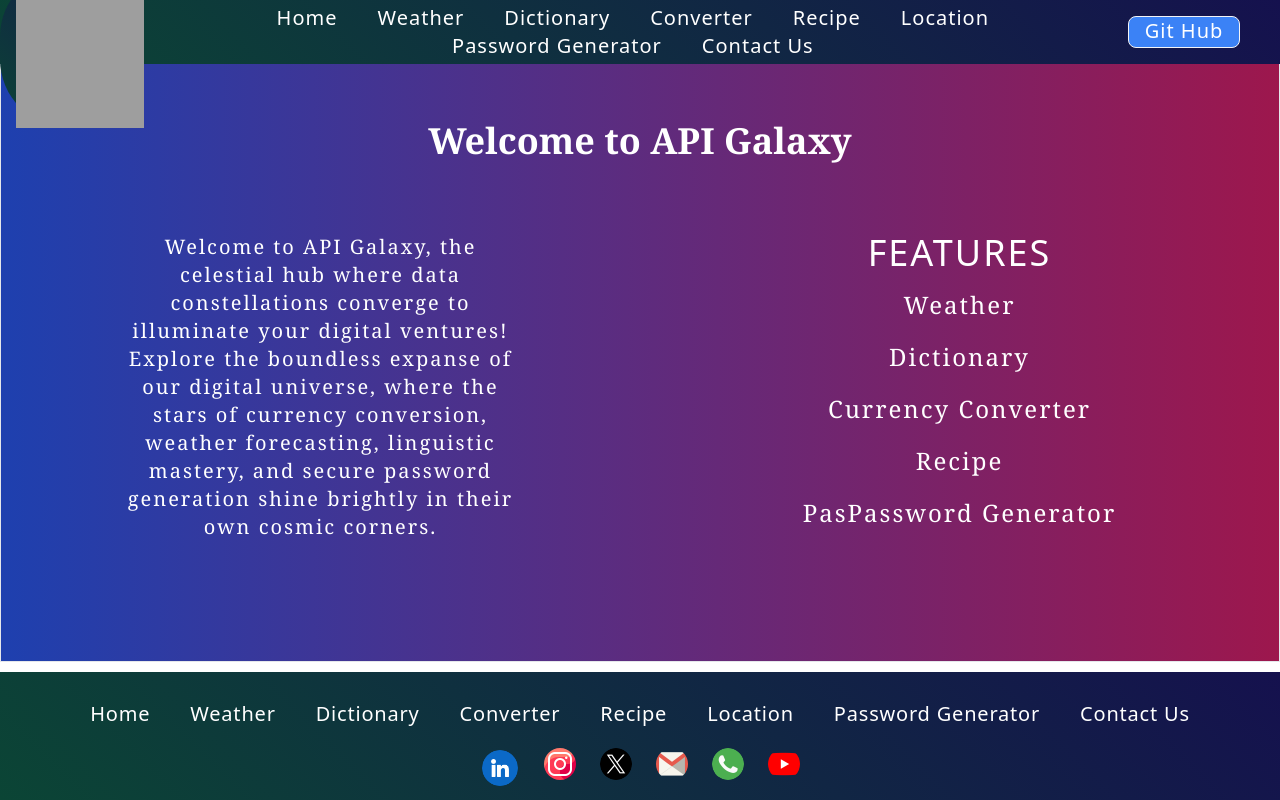
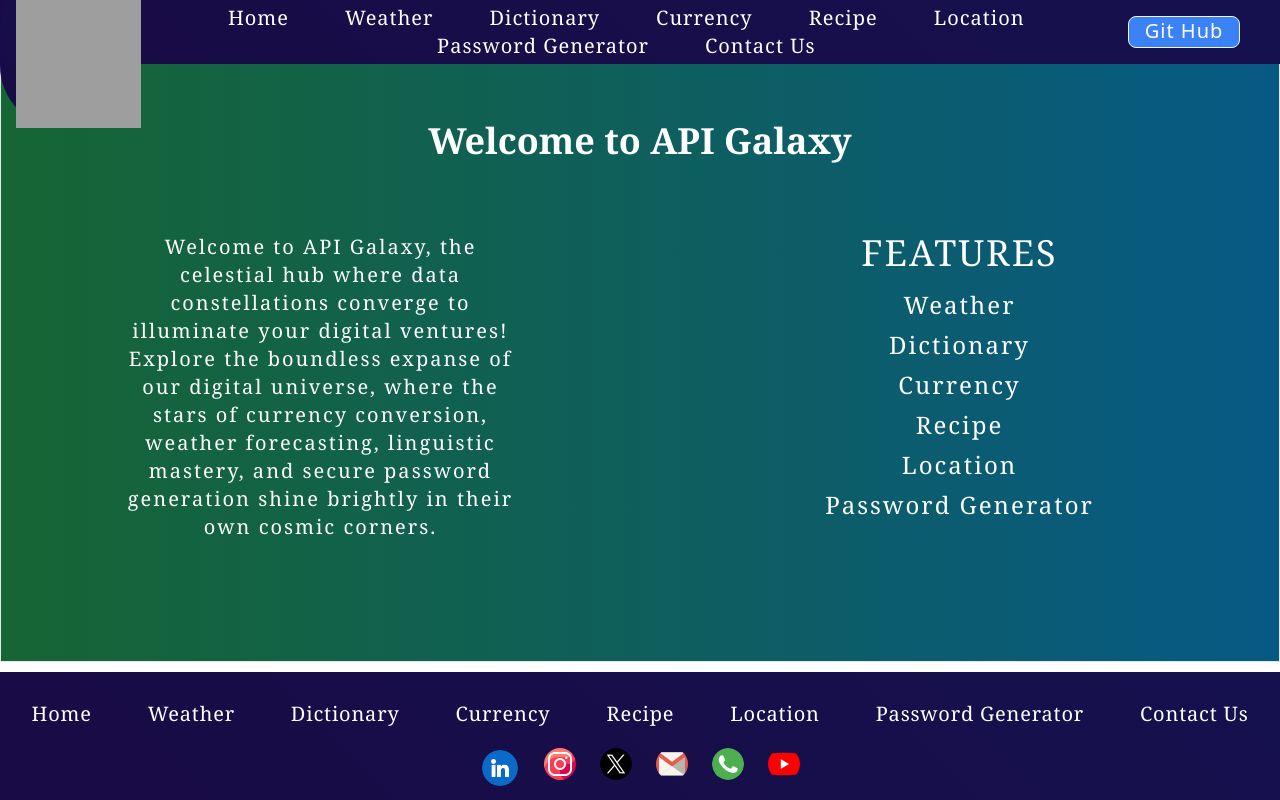
Before and after one commit to Vikash-Bachhety/API-Galaxy, a React (Vite) app: page /Home in a window 1280 px wide. Built offline with nearby package versions, Linux system fonts and the light colour scheme; grey boxes are pictures that could not be loaded.

Commit message:
updated code

```diff
--- a/src/Components/Components.css
+++ b/src/Components/Components.css
@@ -23,19 +23,41 @@
 
 @keyframes backGroundAnimate {
     0% {
-        background: linear-gradient(45deg, #45160b, #4e1128);
+        background: linear-gradient(45deg, #0b3445, #4e1128);
     }
     25% {
-        background: linear-gradient(45deg, #1c450b, #36114e);
+        background: linear-gradient(45deg, #1a0b45, #36114e);
     }
     50% {
-        background: linear-gradient(45deg, #45350b, #4e1144);
+        background: linear-gradient(45deg, #0b3945, #4e1144);
     }
     75% {
-        background: linear-gradient(45deg, #0b4535, #15114e);
+        background: linear-gradient(45deg, #190b45, #15114e);
     }
     100% {
         background: linear-gradient(45deg, #0b3845, #111a4e);
+    }
+}
+
+.borderAnimate:hover {
+    animation-name: borderAnimate;
+    animation-duration: 2s;
+    animation-timing-function: linear;
+    animation-iteration-count: infinite;
+}
+
+@keyframes borderAnimate {
+    5% {
+        border-top: 2px solid white;
+    }
+    33% {
+        border-right: 2px solid white;
+    }
+    66% {
+        border-bottom: 2px solid white;
+    }
+    100% {
+        border-left: 2px solid white;
     }
 }
 
--- a/src/Components/Converter.jsx
+++ b/src/Components/Currency.jsx
@@ -1,7 +1,7 @@
 import React, { useState, useEffect, useRef } from 'react';
 import './Components.css'
 
-function Converter() {
+function Currency() {
   const inputRef = useRef(null);
   const resultRef = useRef(null);
 
@@ -113,4 +113,4 @@ function Converter() {
   )
 }
 
-export default Converter;
+export default Currency;
--- a/src/Components/Footer.jsx
+++ b/src/Components/Footer.jsx
@@ -11,14 +11,14 @@ function Footer() {
   return (
     <div className="backGroundAnimate flex flex-col flex-wrap fixed bottom-0 left-0 min-w-full h-auto p-4 sm:p-0 lg:h-32 items-center pt-1 lg:pt-7 tracking-wider">
       <div className="flex flex-wrap text-white sm:mx-0 mx-2 gap-x-4 lg:gap-x-10 text-sm lg:text-xl justify-center">
-        <Links to="/Home" text="Home" />
-        <Links to="/Weather" text="Weather" />
-        <Links to="/Dictionary" text="Dictionary" />
-        <Links to="/Converter" text="Converter" />
-        <Links to="/Recipe" text="Recipe" />
-        <Links to="/Location" text='Location'/>
-        <Links to="/Password" text="Password Generator" />
-        <Links to="/Contact" text="Contact Us" />
+        <Links to="Home" text="Home" />
+        <Links to="Weather" text="Weather" />
+        <Links to="Dictionary" text="Dictionary" />
+        <Links to="Currency" text="Currency" />
+        <Links to="Recipe" text="Recipe" />
+        <Links to="Location" text="Location" />
+        <Links to="Password" text="Password Generator" />
+        <Links to="Contact" text="Contact Us" />
       </div>
       <div className="scrollLeft flex gap-6 justify-center mr-5 sm:mr-0">
         <a href="https://www.linkedin.com/" target="_blank">
--- a/src/Components/Header.jsx
+++ b/src/Components/Header.jsx
@@ -14,7 +14,7 @@ function Header() {
                <Links to = "Home" text='Home'/>
                <Links to = "Weather" text='Weather'/>
                <Links to = "Dictionary" text='Dictionary'/>
-               <Links to = "Converter" text='Converter'/>
+               <Links to = "Currency" text='Currency'/>
                <Links to = "Recipe" text='Recipe'/>
                <Links to = "Location" text='Location'/>
                <Links to = "Password" text='Password Generator'/>
--- a/src/Components/Home.jsx
+++ b/src/Components/Home.jsx
@@ -1,11 +1,10 @@
-import React, { useEffect, useState } from "react";
+import React from "react";
+import Links from "./Links";
 import "./Components.css";
 
 function Home() {
   return (
-    <div
-      className="bg-gradient-to-r from-blue-800 to-pink-800 flex flex-col w-max-full w-min-sm border h-auto items-center mt-16 sm:mt-auto -z-10 left-0"
-    >
+    <div className="bg-gradient-to-r from-green-800 to-sky-800 flex flex-col w-max-full w-min-sm border h-auto items-center mt-16 sm:mt-auto -z-10 left-0">
       <div className="sm:mt-10 w-xl h-20 xl:h-10">
         <h1 className="animate text base font-serif text-2xl lg:text-4xl mt-10 sm:mt-12 font-bold text-white hover:scale-105 transition-all duration-300">
           Welcome to API Galaxy
@@ -19,20 +18,20 @@ function Home() {
           conversion, weather forecasting, linguistic mastery, and secure
           password generation shine brightly in their own cosmic corners.
         </h2>
-        <div className="scrollRight w-3/4 md:w-1/3 md:h-72 md:mb-40 h-1/4 mb-20">
-        <h2 className="text-2xl xl:text-4xl  mt-5 mb-4 text-white font-solid">
-          FEATURES
-        </h2>
-        <ul className="flex flex-col sm:text-2xl text-white font-thin text-center sm:gap-5 font-serif">
-          <li>Weather</li>
-          <li>Dictionary</li>
-          <li>Currency Converter</li>
-          <li>Recipe</li>
-          <li>PasPassword Generator</li>
-        </ul>
+        <div className="w-3/4 md:w-1/3 md:h-72 md:mb-40 h-1/4 mb-20">
+          <h2 className="animate text-2xl xl:text-4xl sm:mt-5 mb-2 sm:mb-4 font-serif text-white font-solid">
+            FEATURES
+          </h2>
+          <div className="scrollRight flex flex-col text-sm sm:text-2xl text-white font-thin gap-y-2 text-center font-serif">
+            <Links to="Weather" text="Weather" />
+            <Links to="Dictionary" text="Dictionary" />
+            <Links to="Currency" text="Currency" />
+            <Links to="Recipe" text="Recipe" />
+            <Links to="Location" text="Location" />
+            <Links to="Password" text="Password Generator" />
+          </div>
+        </div>
       </div>
-      </div>
-
     </div>
   );
 }
--- a/src/Components/Links.jsx
+++ b/src/Components/Links.jsx
@@ -1,16 +1,14 @@
-import React from 'react'
-import { NavLink } from 'react-router-dom'
+import React from "react";
+import { NavLink } from "react-router-dom";
 
 function Links({ text }) {
-    return (
-        <div>
-            <ul>
-                <li>
-                    <NavLink to = {text} className= "hover:text-yellow-500 hover:font-serif">{text}</NavLink >
-                </li>
-            </ul>
-        </div>
-    )
+  return (
+    <div>
+      <NavLink to= {`/${text}`} className="borderAnimate hover:text-rose-400 font-serif p-1.5 rounded-3xl border-2 border-transparent">
+        {text}
+      </NavLink>
+    </div>
+  );
 }
 
-export default Links
+export default Links;
--- a/src/Components/Location.jsx
+++ b/src/Components/Location.jsx
@@ -5,12 +5,12 @@ function Location() {
   const [address, setAddress] = useState("");
   const [location, setLocation] = useState("");
 
-  const getLocation = () => {
+  const getCordinates = () => {
     if (navigator.geolocation) {
       navigator.geolocation.getCurrentPosition(
         (position) => {
           const { latitude, longitude } = position.coords;
-          getWeather(latitude, longitude);
+          getLocation(latitude, longitude);
           setLocation(`latitude ${latitude} & longitude ${longitude}`);
         },
         (error) => {
@@ -20,7 +20,7 @@ function Location() {
     }
   };
 
-  const getWeather = async (latitude, longitude) => {
+  const getLocation = async (latitude, longitude) => {
     const key = "063675c4f0109f566af805547baa87e5";
     const url = `https://api.openweathermap.org/geo/1.0/reverse?lat=${latitude}&lon=${longitude}&limit=5&appid=${key}`;
     try {
@@ -30,6 +30,7 @@ function Location() {
       setAddress(`${name} ${country} ${state}`);
     } catch (error) {
       console.log("Fetching error is " + error);
+      setAddress(`${error}`)
     }
   };
 
@@ -62,7 +63,7 @@ function Location() {
         <p className="text-lg font-semibold py-2">{address}</p>
         <button
           className="absolute bottom-3 w-28 h-6 sm:h-8 rounded-xl bg-green-500 text-white border border-white font-semibold"
-          onClick={getLocation}
+          onClick={getCordinates}
         >
           Get Location
         </button>
--- a/src/main.jsx
+++ b/src/main.jsx
@@ -7,7 +7,7 @@ import Home from './Components/Home.jsx';
 import Weather from './Components/Weather.jsx';
 import Recipe from './Components/Recipe.jsx';
 import Dictionary from './Components/Dictionary.jsx';
-import Converter from './Components/Converter.jsx';
+import Currency from './Components/Currency.jsx';
 import Contact from './Components/Contact Us.jsx';
 import Password from './Components/Password Generator.jsx';
 import Location from './Components/Location.jsx';
@@ -42,8 +42,8 @@ const router = createBrowserRouter([
         element: <Dictionary/>
       },
       {
-        path: "/Converter",
-        element: <Converter/>
+        path: "/Currency",
+        element: <Currency/>
       },
       {
         path: "/Password Generator",
```
